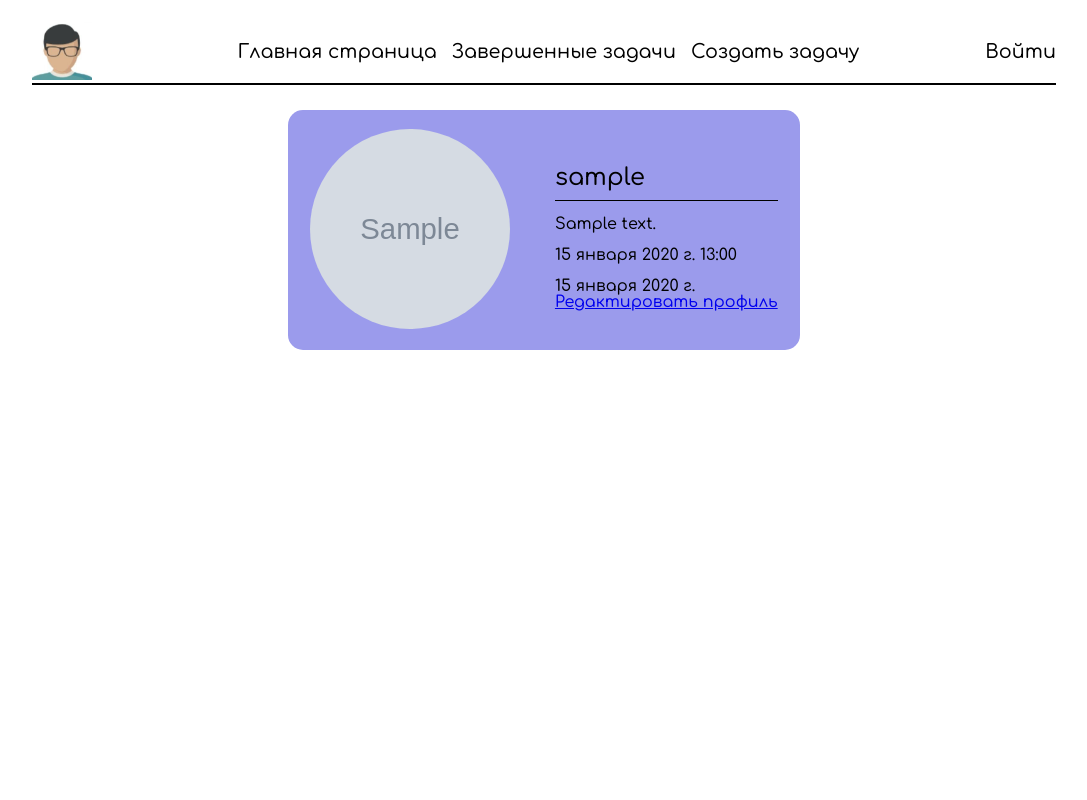
After one commit to somepatt/ToDoApp, a Django app: a page that uses todoapp/users/templates/profile_page.html in a window 1280 px wide. The commit adds this page. Shown: the whole page, without its empty margins (96-1183 px from the left). Run offline with Django 4.2, Linux system fonts and the light colour scheme; tables that the repository leaves empty hold one stand-in row (values such as "Sample post"); grey boxes marked "Sample" are stand-in pictures.

Commit message:
feat: add 3 tl and fix bugs

```diff
--- a/todoapp/app/templates/add_post.html
+++ b/todoapp/app/templates/add_post.html
@@ -33,7 +33,7 @@
         <div class="div-form">
             <form action="{% url 'add_post' %}"  method='post' enctype='multipart/form-data'>
                 {% csrf_token %}
-                {{ form.none_fields_error }}
+                {{ form.non_field_errors }}
 
                 {% for f in form %}
                 <p><label id='{{ f.id_for_label }}'>{{ f.label }}</label><br>{{ f }}</p>
--- a/todoapp/app/templates/home_page.html
+++ b/todoapp/app/templates/home_page.html
@@ -22,11 +22,11 @@
             </ul>
             {% if not user.is_authenticated %}
             <ul class='second-ul'>
-                <li><a class='last-link' href="#">Войти</a></li>
+                <li><a class='last-link' href="{% url 'login_url' %}">Войти</a></li>
             </ul>
             {% else %}
             <ul class='second-ul'>
-                <li><a class='last-link' href="#">{{ user.username }}</a></li>
+                <li><a class='last-link' href="{% url 'profile_url' customuser.slug %}">{{ user.username }}</a></li>
             </ul>
             {% endif %}
         </nav>
--- a/todoapp/app/urls.py
+++ b/todoapp/app/urls.py
@@ -1,8 +1,8 @@
-from django.urls import path
+from django.urls import path, include
 
 from .views import *
 
 url_app_pattern = [
     path('', HomePage.as_view(), name='home_page'),
-    path('addpost', AddPost.as_view(), name='add_post')
+    path('addpost', AddPost.as_view(), name='add_post'),
 ]
--- a/todoapp/app/views.py
+++ b/todoapp/app/views.py
@@ -9,6 +9,12 @@ class HomePage(ListView):
     model = Post
     template_name = 'home_page.html'
     context_object_name = 'posts'
+
+    def get_context_data(self, **kwargs):
+        context = super().get_context_data(**kwargs)
+        context["customuser"] = self.request.user
+        return context
+
 
     def get_queryset(self):
         return Post.objects.filter(is_published=True)
--- a/todoapp/users/forms.py
+++ b/todoapp/users/forms.py
@@ -25,7 +25,7 @@ class UpdateUserForm(UserChangeForm):
     username = forms.CharField(label='Никнейм')
     bio = forms.Textarea()
     email = forms.EmailField(label='Почта')
-    date_b = forms.DateField()
+    date_b = forms.DateInput()
 
     class Meta:
         model = CustomUser
--- a/todoapp/users/models.py
+++ b/todoapp/users/models.py
@@ -1,6 +1,7 @@
 from django.db import models
 from django.contrib.auth.models import AbstractUser
 from autoslug import AutoSlugField
+from django.urls import reverse
 
 # Create your models here.
 class CustomUser(AbstractUser):
@@ -11,3 +12,6 @@ class CustomUser(AbstractUser):
 
     def __str__(self):
         return self.username
+
+    def get_absolute_url(self):
+        return reverse("profile_url", kwargs={"user_slug": self.slug})
--- /dev/null
+++ b/todoapp/users/static/users/css/style.css
@@ -0,0 +1,107 @@
+/* reset styles */
+
+html,body,div,span,applet,object,iframe,h1,h2,h3,h4,h5,h6,p,blockquote,pre,a,abbr,acronym,address,big,cite,code,del,dfn,em,img,ins,kbd,q,s,samp,small,strike,strong,sub,sup,tt,var,b,u,i,center,dl,dt,dd,ol,ul,li,fieldset,form,label,legend,table,caption,tbody,tfoot,thead,tr,th,td,article,aside,canvas,details,embed,figure,figcaption,footer,header,hgroup,menu,nav,output,ruby,section,summary,time,mark,audio,video{margin:0;padding:0;border:0;font-size:100%;font:inherit;vertical-align:baseline}
+article,aside,details,figcaption,figure,footer,header,hgroup,menu,nav,section{display:block}
+html{height:100%}
+body{line-height:1}
+ol,ul{list-style:none}
+blockquote,q{quotes:none}
+blockquote:before,blockquote:after,q:before,q:after{content:'';content:none}
+table{border-collapse:collapse;border-spacing:0}
+
+/* end reset styles */
+
+
+
+*{
+    box-sizing: border-box;
+}
+
+.container {
+    width: 80%;
+    height: 100%;
+    margin: 0 auto;
+    font-family: 'Comfortaa', cursive;
+}
+
+nav.navbar {
+    width: 100%;
+    display: flex;
+    border-bottom: solid 2px #000;
+}
+
+nav.navbar ul.first-ul {
+    display: flex;
+    justify-content: center;
+    align-items: center;
+    flex-direction: row;
+    width: 95%;
+
+}
+
+nav.navbar ul.second-ul {
+    display: flex;
+    justify-content: right;
+    align-items: center;
+    flex-direction: row;
+    width: 5%;
+
+}
+
+nav.navbar ul li {
+    list-style: none;
+    margin-top: 20px;
+
+}
+
+nav.navbar ul li a{
+    color: black;
+    text-decoration: none;
+    font-size: 1.2em;
+}
+
+nav.navbar ul li.direct {
+    margin-right: 15px;
+}
+
+a.last-link {
+    color: black;
+    text-decoration: none;
+    font-size: 1.2em;
+    float: right;
+}
+
+nav ul li a img {
+    background-image: none;
+}
+
+div.content-block {
+    display: flex;
+    align-items: center;
+    flex-direction: row;
+    margin: 0 auto;
+    justify-content: space-around;
+    width: 50%;
+    border-radius: 15px;
+    background-color: rgb(155, 155, 236);
+    margin-top: 25px;
+    height: 30vh;
+}
+
+
+div.avatar img{
+    border-radius: 50%;
+    background-image: none;
+    width: 200px;
+    height: 200px;
+}
+
+.username {
+    font-size: 1.5em;
+    border-bottom: solid 1px #000;
+    padding-bottom: 10px;
+}
+
+p {
+    margin-top: 15px;
+}
--- /dev/null
+++ b/todoapp/users/static/users/fonts/font.css
@@ -0,0 +1 @@
+@import url('https://fonts.googleapis.com/css2?family=Comfortaa:wght@500&display=swap');
--- /dev/null
+++ b/todoapp/users/templates/profile_page.html
@@ -0,0 +1,59 @@
+{% load static %}
+<!DOCTYPE html>
+<html lang="en">
+<head>
+    <meta charset="UTF-8">
+    <meta name="viewport" content="width=device-width, initial-scale=1.0">
+    <title>{{ customuser.username }}</title>
+    <link rel="stylesheet" href="{% static 'users/css/style.css' %}">
+    <link rel="stylesheet" href="{% static 'users/fonts/font.css' %}">
+</head>
+<body>
+    <div class="container">
+        <nav class="navbar">
+            <ul class='third-ul'>
+                <li><a class='last-link' href="#"><img src="{% static 'app/images/logo.jpg' %}" alt="..." width="60px"
+                    height="60px"></a></li>
+            </ul>
+            <ul class='first-ul'>
+                <li class='direct'><a href="{% url 'home_page' %}">Главная страница</a></li>
+                <li class='direct'><a href="#">Завершенные задачи</a></li>
+                <li><a href="{% url 'add_post' %}">Создать задачу</a></li>
+            </ul>
+            {% if not user.is_authenticated %}
+            <ul class='second-ul'>
+                <li><a class='last-link' href="#">Войти</a></li>
+            </ul>
+            {% else %}
+            <ul class='second-ul'>
+                <li><a class='last-link' href="#">{{ user.username }}</a></li>
+            </ul>
+            {% endif %}
+        </nav>
+        <div class="content-block">
+            {% if customuser.head_image %}
+                <div class="avatar">
+                    <img src={{ customuser.head_image.url }} alt="...">
+                </div>
+            {% else %}
+                <div class="avatar">
+                    <img src="{% static 'users/images/non-auth.png' %}" alt="...">
+                </div>
+            {% endif %}
+            <div class="information">
+                <p class="username">{{ customuser.username }}</p>
+                {% if customuser.bio %}
+                    <p class="bio">{{ customuser.bio }}</p>
+                {% else %}
+                    <p class="bio">Not bio yet.</p>
+                {% endif %}
+                <p class="date_j">{{ customuser.date_joined }}</p>
+                {% if customuser.date_b %}
+                    <p class="date_b">{{ customuser.date_b }}</p>
+                {% endif %}
+                <a href="{% url 'update_profile_url' customuser.slug %}">Редактировать профиль</a>
+            </div>
+        </div>
+    </div>
+</body>
+</html>
--- a/todoapp/users/urls.py
+++ b/todoapp/users/urls.py
@@ -1,5 +1,11 @@
 from django.urls import path
 
+from .views import *
+
 url_users_pattern = [
-
+    path('login/', LoginUser.as_view(), name='login_url'),
+    path('logout/', LogoutView.as_view(), name='logout_url'),
+    path('register/', RegisterUserView.as_view(), name='register_url'),
+    path('profile/<slug:user_slug>', ProfileView.as_view(), name='profile_url'),
+    path('profile/<slug:user_slug>/update', UpdateProfile.as_view(), name='update_profile_url'),
 ]
--- a/todoapp/users/views.py
+++ b/todoapp/users/views.py
@@ -1,3 +1,7 @@
+from typing import Any, Optional
+from django.contrib.auth.forms import AuthenticationForm
+from django.db import models
+from django.http import HttpRequest, HttpResponse
 from django.shortcuts import render, redirect
 from django.urls import reverse_lazy
 from django.views.generic import CreateView, ListView, DetailView, UpdateView
@@ -24,11 +28,33 @@ class LoginUser(LoginView):
 
 class UpdateProfile(UpdateView):
     form_class = UpdateUserForm
-    template_name = 'update_user.html'
-    success_url = reverse_lazy('home_page')         #поменять на профиль
+    template_name = 'update_user.html'        #поменять на профиль
+
+    def get_context_data(self, **kwargs):
+        context = super().get_context_data(**kwargs)
+        context["customuser"] = self.request.user
+        return context
+
+    def put(self, request, user_slug):
+        print('put')
+        form = UpdateUserForm(request.PUT, request.FILES)
+        if form.is_valid():
+            form.save()
+            return redirect('profile_url', user_slug)
+
+    def get_object(self):
+        return self.request.user
+
 
 
 class ResetPassword(UpdateView):
     form_class = ChangePasswordUser
     template_name = 'change_password.html'
     success_url = reverse_lazy('home_page')         #поменять на профиль
+
+
+class ProfileView(DetailView):
+    model = CustomUser
+    template_name = 'profile_page.html'
+    context_object_name = 'customuser'
+    slug_url_kwarg = 'user_slug'
```
Also changed, not shown: todoapp/todoapp/settings.py (+5 -2 lines), todoapp/users/static/users/css/login.css (added, +71 -0 lines), todoapp/users/templates/login_user.html (added, +24 -0 lines), todoapp/users/templates/update_user.html (added, +26 -0 lines), todoapp/users/static/users/images/non-auth.png (added), 1 other file.
